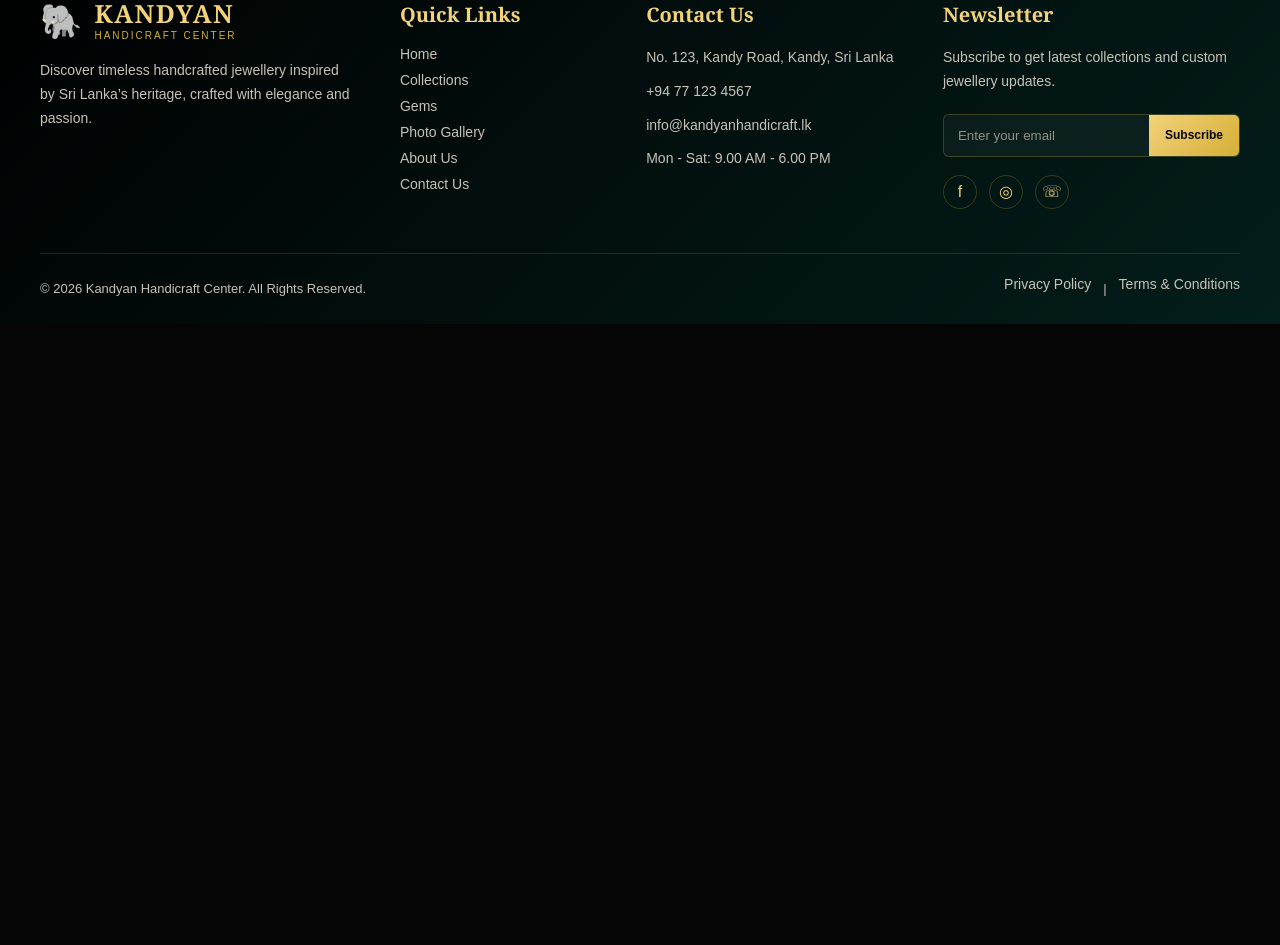
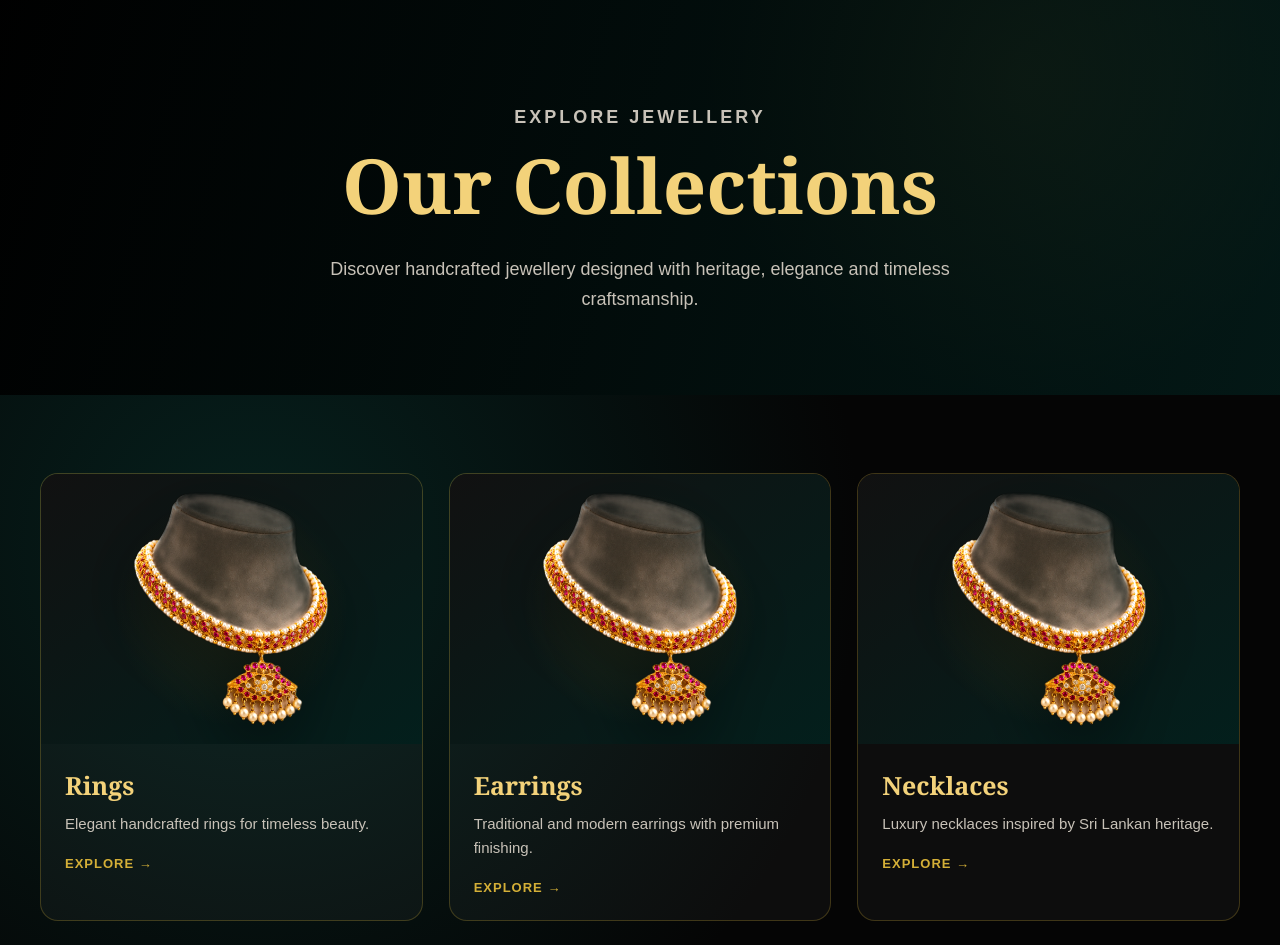
Before and after one commit to abhishek070702/kandyan-handicraft-center, a React (Vite) app: page /collections in a window 1280 px wide. Shown: the part 140-1085 px from the top of the page. Before the commit the page ends 800 px from the top, so only its background shows below. Built offline with nearby package versions, Linux system fonts and the light colour scheme.

Commit message:
Add collections page

```diff
--- /dev/null
+++ b/src/data/collections.js
@@ -0,0 +1,44 @@
+export const collections = [
+    {
+      id: 1,
+      name: 'Rings',
+      description: 'Elegant handcrafted rings for timeless beauty.',
+      image: '/images/hero-jewellery.png',
+    },
+    {
+      id: 2,
+      name: 'Earrings',
+      description: 'Traditional and modern earrings with premium finishing.',
+      image: '/images/hero-jewellery.png',
+    },
+    {
+      id: 3,
+      name: 'Necklaces',
+      description: 'Luxury necklaces inspired by Sri Lankan heritage.',
+      image: '/images/hero-jewellery.png',
+    },
+    {
+      id: 4,
+      name: 'Bracelets',
+      description: 'Beautiful bracelets crafted with elegance.',
+      image: '/images/hero-jewellery.png',
+    },
+    {
+      id: 5,
+      name: 'Bangles',
+      description: 'Classic gold bangles with refined craftsmanship.',
+      image: '/images/hero-jewellery.png',
+    },
+    {
+      id: 6,
+      name: 'Brooches',
+      description: 'Decorative brooches with artistic detail.',
+      image: '/images/hero-jewellery.png',
+    },
+    {
+      id: 7,
+      name: 'Waist Chains',
+      description: 'Traditional waist chains for bridal and cultural elegance.',
+      image: '/images/hero-jewellery.png',
+    },
+  ]
--- /dev/null
+++ b/src/pages/Collections/Collections.css
@@ -0,0 +1,132 @@
+.collections-page {
+    background: var(--color-black);
+    min-height: 100vh;
+  }
+
+  .collections-hero {
+    padding: 160px 0 80px;
+    background:
+      linear-gradient(105deg, rgba(0, 0, 0, 0.96), rgba(3, 31, 28, 0.72)),
+      radial-gradient(circle at 80% 30%, rgba(212, 175, 55, 0.18), transparent 30%);
+    text-align: center;
+  }
+
+  .collections-hero__eyebrow {
+    color: var(--color-gold);
+    font-size: 13px;
+    letter-spacing: 3px;
+    text-transform: uppercase;
+    font-weight: 700;
+    margin-bottom: 14px;
+  }
+
+  .collections-hero h1 {
+    color: var(--color-soft-gold);
+    font-family: var(--font-heading);
+    font-size: clamp(42px, 6vw, 76px);
+    margin-bottom: 18px;
+  }
+
+  .collections-hero p {
+    max-width: 680px;
+    margin: 0 auto;
+    color: var(--color-muted);
+    font-size: 18px;
+    line-height: 1.7;
+  }
+
+  .collections-content {
+    padding: 78px 0 100px;
+    background:
+      radial-gradient(circle at 20% 10%, rgba(7, 59, 53, 0.5), transparent 35%),
+      var(--color-black);
+  }
+
+  .collections-grid {
+    display: grid;
+    grid-template-columns: repeat(3, 1fr);
+    gap: 26px;
+  }
+
+  .collection-card {
+    border: 1px solid var(--color-border);
+    border-radius: 18px;
+    overflow: hidden;
+    background: rgba(255, 255, 255, 0.035);
+    transition: var(--transition);
+  }
+
+  .collection-card:hover {
+    transform: translateY(-7px);
+    border-color: rgba(212, 175, 55, 0.58);
+    box-shadow: 0 26px 60px rgba(0, 0, 0, 0.38);
+  }
+
+  .collection-card__image-wrap {
+    height: 270px;
+    background:
+      radial-gradient(circle at center, rgba(212, 175, 55, 0.14), transparent 50%),
+      linear-gradient(145deg, #111, #031f1c);
+    display: flex;
+    align-items: center;
+    justify-content: center;
+    overflow: hidden;
+  }
+
+  .collection-card__image-wrap img {
+    width: 88%;
+    height: 88%;
+    object-fit: contain;
+    filter:
+      drop-shadow(0 20px 34px rgba(0, 0, 0, 0.58))
+      brightness(1.05)
+      contrast(1.06)
+      saturate(1.08);
+    transition: var(--transition);
+  }
+
+  .collection-card:hover .collection-card__image-wrap img {
+    transform: scale(1.07);
+  }
+
+  .collection-card__content {
+    padding: 24px;
+  }
+
+  .collection-card__content h2 {
+    color: var(--color-soft-gold);
+    font-family: var(--font-heading);
+    font-size: 25px;
+    margin-bottom: 10px;
+  }
+
+  .collection-card__content p {
+    color: var(--color-muted);
+    font-size: 15px;
+    line-height: 1.6;
+    margin-bottom: 18px;
+  }
+
+  .collection-card__content span {
+    color: var(--color-gold);
+    font-size: 13px;
+    font-weight: 700;
+    letter-spacing: 1px;
+    text-transform: uppercase;
+  }
+
+  @media (max-width: 980px) {
+    .collections-grid {
+      grid-template-columns: repeat(2, 1fr);
+    }
+  }
+
+  @media (max-width: 560px) {
+    .collections-hero {
+      padding: 130px 0 60px;
+    }
+
+    .collections-grid {
+      grid-template-columns: 1fr;
+    }
+  }
--- /dev/null
+++ b/src/pages/Collections/Collections.jsx
@@ -0,0 +1,39 @@
+import { collections } from '../../data/collections'
+import './Collections.css'
+
+function Collections() {
+  return (
+    <main className="collections-page">
+      <section className="collections-hero">
+        <div className="container">
+          <p className="collections-hero__eyebrow">Explore Jewellery</p>
+          <h1>Our Collections</h1>
+          <p>
+            Discover handcrafted jewellery designed with heritage, elegance and
+            timeless craftsmanship.
+          </p>
+        </div>
+      </section>
+
+      <section className="collections-content">
+        <div className="container collections-grid">
+          {collections.map((item) => (
+            <a href="/collections" className="collection-card" key={item.id}>
+              <div className="collection-card__image-wrap">
+                <img src={item.image} alt={item.name} />
+              </div>
+
+              <div className="collection-card__content">
+                <h2>{item.name}</h2>
+                <p>{item.description}</p>
+                <span>Explore →</span>
+              </div>
+            </a>
+          ))}
+        </div>
+      </section>
+    </main>
+  )
+}
+
+export default Collections
--- a/src/routes/AppRoutes.jsx
+++ b/src/routes/AppRoutes.jsx
@@ -1,10 +1,12 @@
 import { Routes, Route } from 'react-router-dom'
 import Home from '../pages/Home/Home'
+import Collections from '../pages/Collections/Collections'
 
 function AppRoutes() {
   return (
     <Routes>
       <Route path="/" element={<Home />} />
+      <Route path="/collections" element={<Collections />} />
     </Routes>
   )
 }
```
